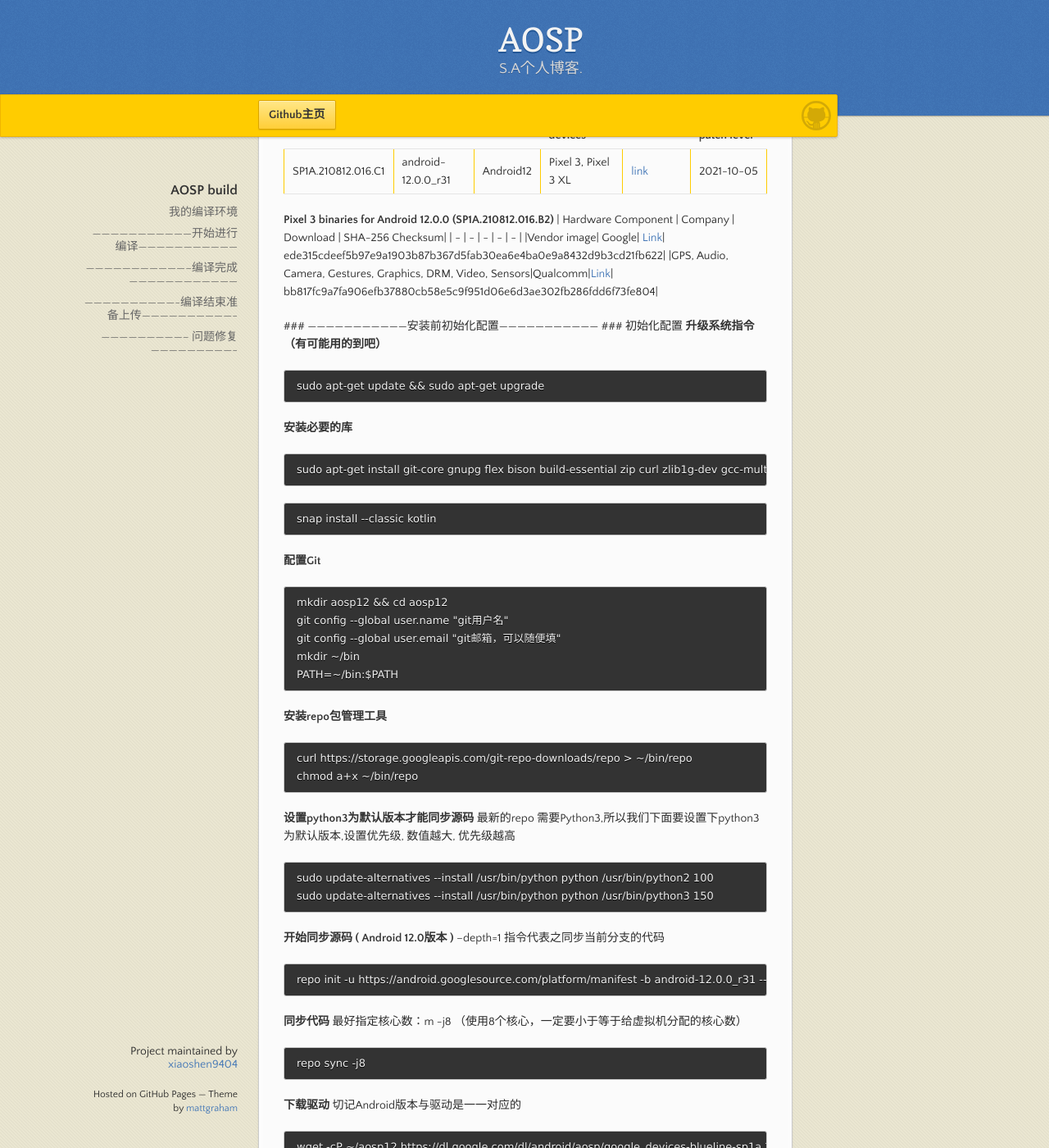
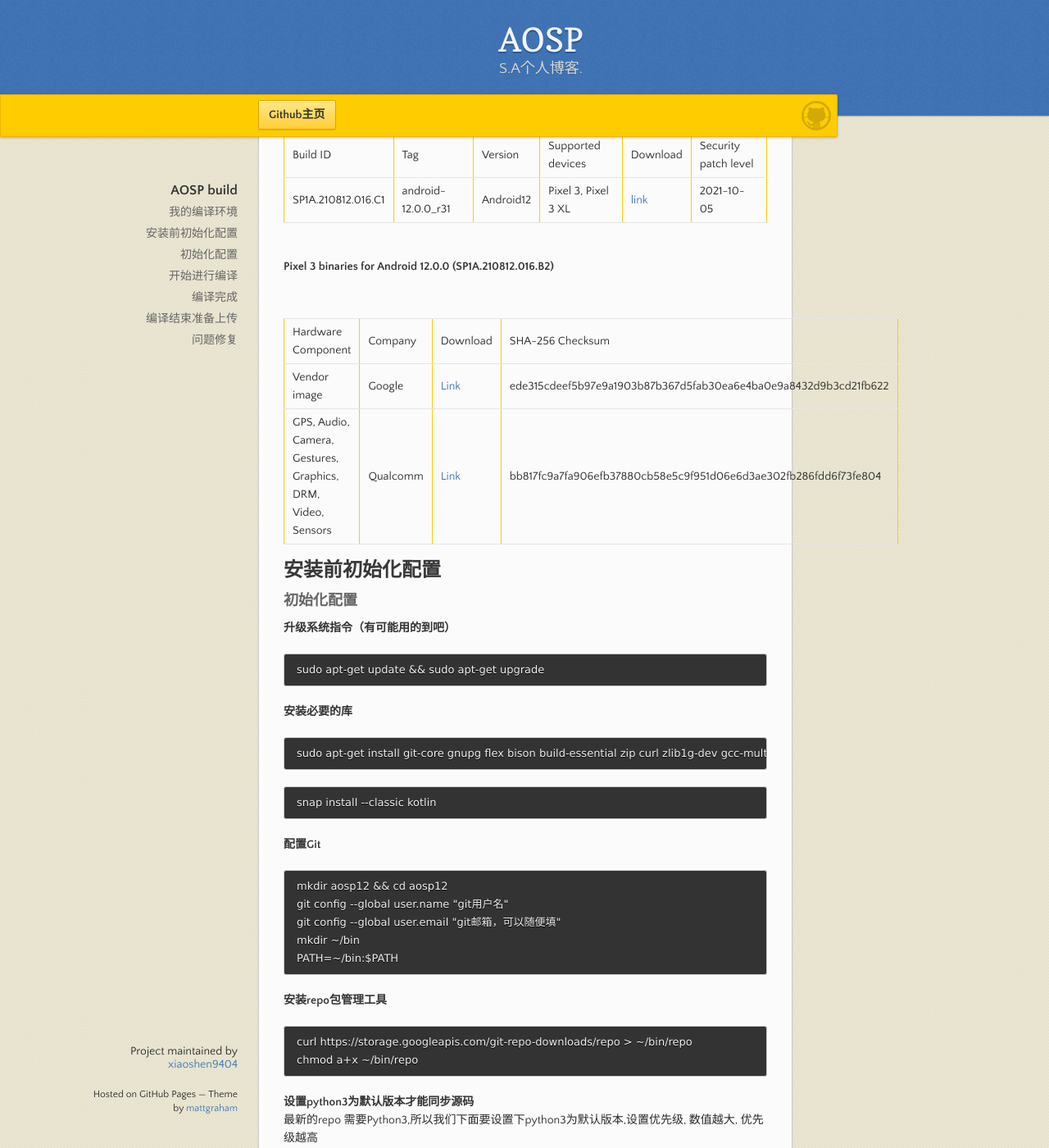
Before and after one commit to xiaoshen9404/blog, a Jekyll site: the page built from _posts/2022-07-17-androidbuild.md, in a window 1280 px wide and 1400 px high, scrolled down 297 px. Shown: the whole window at 82% size. Built offline with Jekyll 4.4.1, drawn with Linux system fonts in a browser that asks for light colours; some of the changed text lies outside the part shown.

Commit message:
retouch_all

`````diff
--- a/_layouts/default.html
+++ b/_layouts/default.html
@@ -14,6 +14,7 @@
     <meta name="viewport" content="width=device-width, initial-scale=1, user-scalable=no">
 
     {% include head-custom.html %}
+
   </head>
   <body>
 
--- a/_posts/2022-07-17-androidbuild.md
+++ b/_posts/2022-07-17-androidbuild.md
@@ -7,7 +7,7 @@ categories: Environment
 
 ---
 # AOSP build
-### 我的编译环境
+## 我的编译环境
 
 * Ubuntu18.04 虚拟机
 * 内存 16G
@@ -15,19 +15,26 @@ categories: Environment
 
 **AOSP资源信息**
 
-| Build ID | Tag | Version | Supported devices | Download | Security patch level |
+|   |   |   |   |   |   |
+| -------- | --- | ------- | ----------------- | -------- | -------------------- |
+| Build ID| Tag | Version | Supported devices | Download | Security patch level |
 | -------- | --- | ------- | ----------------- | -------- | -------------------- |
 | SP1A.210812.016.C1 | android-12.0.0_r31 |	Android12 | Pixel 3, Pixel 3 XL | [link](https://cs.android.com/android/platform/superproject/+/android-12.0.0_r31:) | 2021-10-05 |
 
+\
 **Pixel 3 binaries for Android 12.0.0 (SP1A.210812.016.B2)**
-| Hardware Component |	Company	| Download |	SHA-256 Checksum|
-| - | - | - | - | - |
-|Vendor image|	Google|	[Link](https://dl.google.com/dl/android/aosp/google_devices-blueline-sp1a.210812.016.c1-0b9f3bc0.tgz)|	ede315cdeef5b97e9a1903b87b367d5fab30ea6e4ba0e9a8432d9b3cd21fb622|
-|GPS, Audio, Camera, Gestures, Graphics, DRM, Video, Sensors|Qualcomm|[Link](https://dl.google.com/dl/android/aosp/qcom-blueline-sp1a.210812.016.c1-3a8f8e14.tgz)|	bb817fc9a7fa906efb37880cb58e5c9f951d06e6d3ae302fb286fdd6f73fe804|
 
+|   |   |   |   |
+| ------------------ | ------- | -------- | ---------------- |
+| Hardware Component | Company | Download | SHA-256 Checksum |
+| ------------------ | ------- | -------- | ---------------  |
+| Vendor image | Google| [Link](https://dl.google.com/dl/android/aosp/google_devices-blueline-sp1a.210812.016.c1-0b9f3bc0.tgz) | ede315cdeef5b97e9a1903b87b367d5fab30ea6e4ba0e9a8432d9b3cd21fb622 |
+| GPS, Audio, Camera, Gestures, Graphics, DRM, Video, Sensors | Qualcomm | [Link](https://dl.google.com/dl/android/aosp/qcom-blueline-sp1a.210812.016.c1-3a8f8e14.tgz) | bb817fc9a7fa906efb37880cb58e5c9f951d06e6d3ae302fb286fdd6f73fe804 |
 
- ### ---------------------------------安装前初始化配置---------------------------------
- ### 初始化配置
+## 安装前初始化配置
+
+### 初始化配置
+
 **升级系统指令（有可能用的到吧）**
 ```
 sudo apt-get update && sudo apt-get upgrade
@@ -83,9 +90,9 @@ tar -C ~/aosp12/ -xzf ~/aosp12/qcom-blueline-sp1a.210812.016.c1-3a8f8e14.tgz
 ./extract-google_devices-walleye.sh
 ./extract-qcom-walleye.sh
 ```
-### ---------------------------------开始进行编译---------------------------------
+## 开始进行编译
 **如果编译Android 8 或更老的版本需要使用Python2**
-* 本文不需要改,直接用Python3
+*本文不需要改,直接用Python3*
 ```
 sudo update-alternatives --install /usr/bin/python python /usr/bin/python2 150
 sudo update-alternatives --install /usr/bin/python python /usr/bin/python3 100
@@ -99,12 +106,16 @@ source build/envsetup.sh
 . build/envsetup.sh
 ```
 **lunch 指定目标设备**
-* 通过提示选择
+*通过提示选择*
 ```
 lunch
 ```
-* 直接指定
 
+
+*直接指定*
+
+|  |  |  |
+| ---- | ------- | ----------------- |
 |Device|Code name|Build configuration|
 | ---- | ------- | ----------------- |
 | Pixel 3 |	blueline | aosp_blueline-userdebug |
@@ -117,7 +128,7 @@ lunch aosp_blueline-userdebug
 ```
 m -j8
 ```
-### -----------------------------------编译完成------------------------------------
+## 编译完成
 
 **压缩**
 7zr a -t7z -mmt100 压缩出来的文件的路径 要压缩的路径
@@ -128,25 +139,29 @@ m -j8
 **查看压缩包里面的文件**
 7z l 包名.7z
 
-### -------------------------------编译结束准备上传-------------------------------
+## 编译结束准备上传
 **上传到谷歌云盘**
 **GitHub上传工具源码**
+
 https://github.com/astrada/google-drive-ocamlfuse/wiki/Headless-Usage-&-Authorization
 ```
 sudo add-apt-repository ppa:alessandro-strada/ppa
 sudo apt-get update
 sudo apt-get install google-drive-ocamlfuse
 ```
+
 1. 谷歌云验证这条命令就不演示了，上面给了GitHub的网址，里面有详细操作的命令
 2. 填写密钥
 3. 建个文件夹
+4. 把你的刷机包挪到你所绑定的这个文件夹也就是MyGoogleDrive,他自己就会自动上传
+
 ```
 mkdir ~/MyGoogleDrive
 google-drive-ocamlfuse -label MyGoogleDrive ~/MyGoogleDrive
 ```
-4. 把你的刷机包挪到你所绑定的这个文件夹也就是MyGoogleDrive,他自己就会自动上传
 
-### ----------------------------- 问题修复 ----------------------------
+
+## 问题修复
 
 #### 开机后wifi有感叹号, 时间无法同步解决办法**
 ```
@@ -155,9 +170,10 @@ adb shell settings put global captive_portal_https_url https://www.google.cn/gen
 adb shell settings put global ntp_server time.ustc.edu.cn
 ```
 #### adb 权限问题连不上
+```
 sudo vim /etc/udev/rules.d/51-android.rules
 SUBSYSTEM=="usb", ENV{DEVTYPE}=="usb_device", MODE="0666"
-
+```
 #### linux 文件限制
 ````
 sudo vim /etc/sysctl.conf
`````
Also changed, not shown: _posts/2022-07-16-creategithubpage.md (+2 -1 lines).
